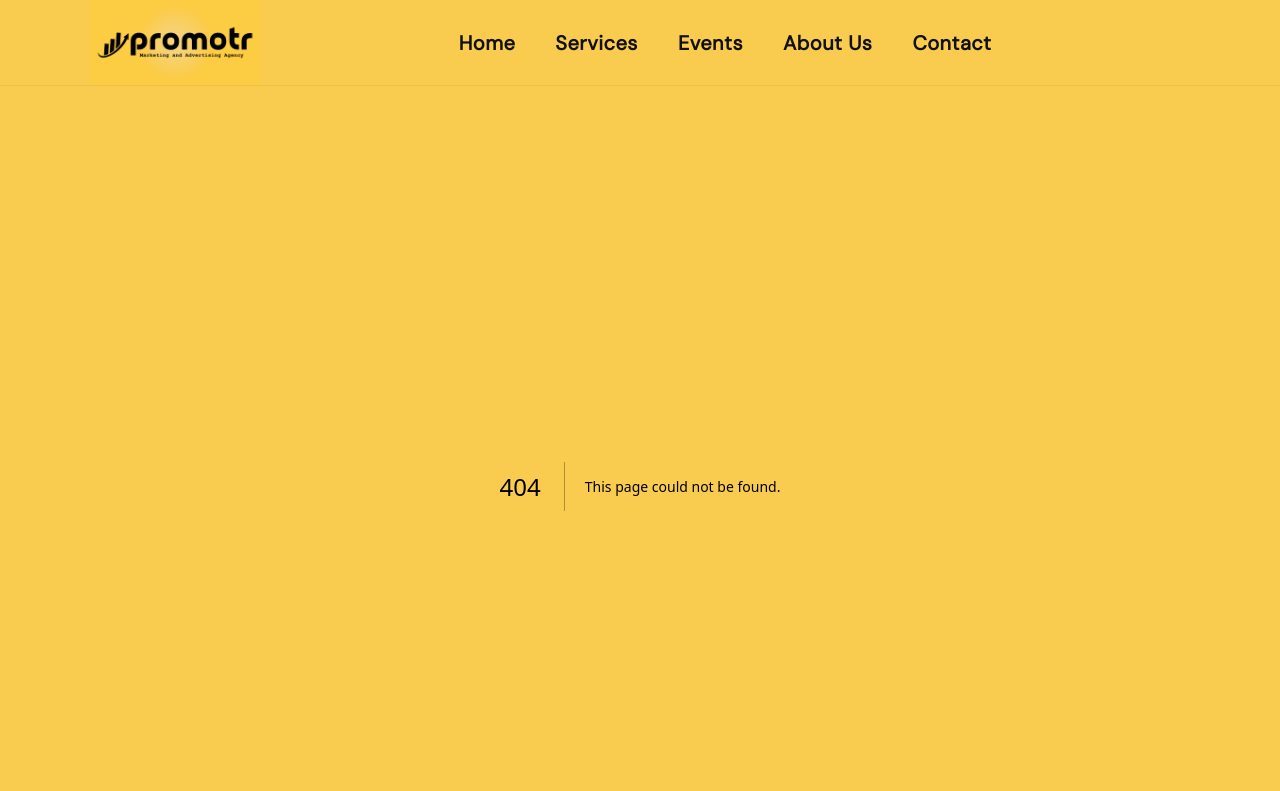
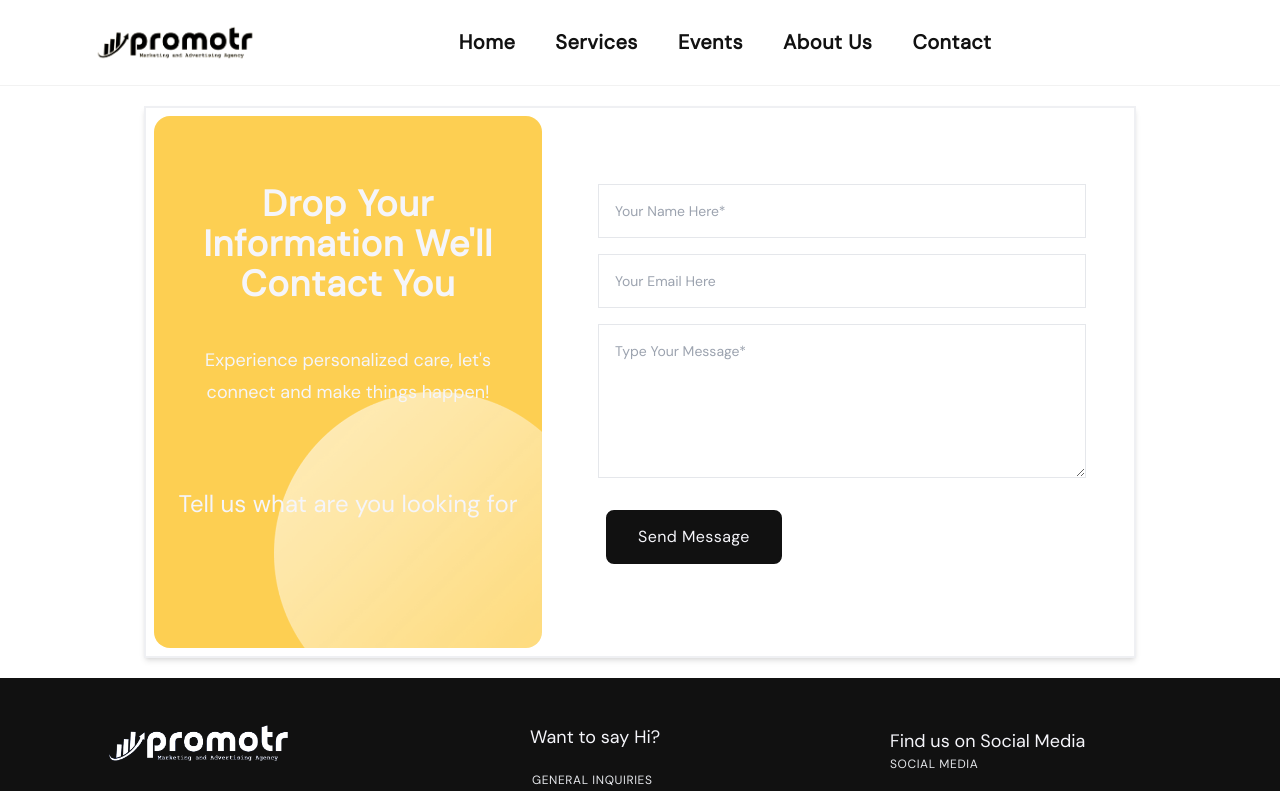
Before and after one commit to vanshugalhotra/promotr, a Next.js app: page /contact in a window 1280 px wide. Before the commit this address had no page. Shown: the top 791 px of the page. Built offline with nearby package versions, Linux system fonts and the light colour scheme.

Commit message:
style (contact) - added contact page

```diff
--- a/components/LandingPage.js
+++ b/components/LandingPage.js
@@ -4,6 +4,7 @@ import Link from "next/link";
 
 // Redux
 import { useSelector } from "react-redux";
+import Navbar from "./Navbar/Navbar";
 
 const LandingPage = () => {
   const windowWidth = useSelector((state) => state.global.windowWidth);
@@ -15,7 +16,9 @@ const LandingPage = () => {
     linesDim = 30;
   }
   return (
-    <div className="content relative h-[80vh] flex items-center justify-center ">
+    <div className=" bg-[var(--main-yellow)] ">
+      <Navbar />
+      <div className="content relative h-[80vh] flex items-center justify-center">
         <div className="content-text-button relative p-2 md:px-8  md:max-w-[1238px] z-10 inline-flex flex-col items-center justify-center">
           <div className="content-text">
             <div className="lines lg:inline-block absolute -top-4 left-16 hidden">
@@ -52,9 +55,10 @@ const LandingPage = () => {
             </div>
           </div>
           <div className="button-div my-12 md:mx-2">
-          <Link className="btn-primary" href={"/"}>
+            <Link className="btn-primary" href={"/contact"}>
               Get Started
             </Link>
+          </div>
         </div>
       </div>
     </div>
--- a/components/Navbar/Navbar.js
+++ b/components/Navbar/Navbar.js
@@ -15,7 +15,7 @@ const Navbar = () => {
   return (
     <nav
       id="navbar"
-      className="flex items-center justify-around border-b border-b-[var(--color-grey-1)] bg-[var(--main-yellow)]"
+      className="flex items-center justify-around border-b border-b-[var(--color-grey-1)]"
     >
       <div className="menu-bar md:hidden text-2xl mx-6">
         <FontAwesomeIcon icon={faBars} />
@@ -23,7 +23,7 @@ const Navbar = () => {
       <Link className="nav-logo" href={"/"}>
         <Image
           alt="Promotr"
-          src={"/Assets/logo/logo.png"}
+          src={"/Assets/logo/logo_white.png"}
           width={windowWidth > 768 ? 170 : 220}
           height={windowWidth > 768 ? 170 : 220}
         />
@@ -51,7 +51,7 @@ const Navbar = () => {
             </Link>
           </li>
           <li className="nav-item">
-            <Link href={"/"} className="bottom-line">
+            <Link href={"/contact"} className="bottom-line">
               Contact
             </Link>
           </li>
--- a/pages/_app.js
+++ b/pages/_app.js
@@ -45,10 +45,13 @@ function MyApp({ Component, pageProps }) {
     };
   }, [router]);
 
+  // Check if the current route is the home page ("/")
+  const isHomePage = router.pathname === "/";
+
   return (
     <>
       <Provider store={store}>
-        <Navbar />
+        {!isHomePage && <Navbar />}
         <Component {...pageProps} />
         <Footer />
       </Provider>
--- a/pages/_document.js
+++ b/pages/_document.js
@@ -12,7 +12,7 @@ export default function Document() {
         />
       </Head>
 
-      <body className="bg-[var(--main-yellow)]">
+      <body className="">
         <Main />
         <NextScript />
       </body>
--- /dev/null
+++ b/pages/contact.js
@@ -0,0 +1,63 @@
+import React from "react";
+
+const Contact = () => {
+  return (
+    <div
+      className="contact-info m-0 mt-5 flex-col lg:flex-row lg:my-5 lg:mx-36 border-2 border-gray-200 border-opacity-60 shadow-md flex items-center justify-center"
+      id="getstarted"
+    >
+      <div className="contact-left">
+        <div className="contact-details pt-7 pb-10">
+          <div className="contact-title text-4xl text-[var(--main-white)] capitalize tracking-wide text-center font-semibold px-4">
+            Drop Your Information We&apos;ll Contact You
+          </div>
+          <div className="contact-desc text-lg py-10 px-7 lg:px-12 text-[var(--main-white)] font-medium leading-8 text-center !max-w-full">
+            Experience personalized care, let&apos;s connect and make things
+            happen!
+          </div>
+        </div>
+        <h2 className="contact-form-title lg:text-2xl text-[var(--main-white)] text-center px-7 lg:p-0 text-xl">
+          Tell us what are you looking for
+        </h2>
+      </div>
+      <div className="contact-inputs w-[90%] lg:w-3/5 px-5 mt-10 lg:m-0 lg:px-12">
+        <div className="right-contact-form">
+          <div className="contact-form">
+            <form action="https://fabform.io/f/kMrrySN" method="post">
+              <input
+                type="text"
+                className="form-control"
+                placeholder="Your Name Here*"
+                id="contact-name"
+                name="Name"
+              />
+              <input
+                type="text"
+                className="form-control"
+                placeholder="Your Email Here"
+                id="contact-email"
+                name="Email"
+              />
+              <textarea
+                name="Message"
+                id="contact-desc"
+                rows="6"
+                cols="40"
+                className="form-control"
+                placeholder="Type Your Message*"
+                area-invalid="false"
+              ></textarea>
+              <input
+                type="submit"
+                value="Send Message"
+                className="btn-primary send-btn my-8 mx-2"
+              />
+            </form>
+          </div>
+        </div>
+      </div>
+    </div>
+  );
+};
+
+export default Contact;
--- a/styles/globals.css
+++ b/styles/globals.css
@@ -17,6 +17,7 @@
   --main-grey: #2f2f2f;
   --main-white: #f5f5fa;
   --main-yellow: #f9cc4f;
+  --secondary-yellow: #fdcb43ea;
   --main-orange: #f05024;
 
   --color-grey-1: #0000000d;
@@ -35,6 +36,11 @@
 
 .bottom-line:hover::after {
   width: 100%;
+}
+
+.contact-left {
+  background-size: 70% auto;
+  height: calc(100% - 20px);
 }
 
 @keyframes rotateStar {
@@ -99,4 +105,13 @@
   .footer-link svg {
     @apply w-[18px] h-[18px] invert;
   }
+
+  /* contact */
+  .contact-left {
+    @apply w-[90%] lg:w-2/5 bg-[var(--secondary-yellow)] bg-[url('/Assets/others/circle.webp')]  bg-no-repeat bg-auto bg-right-bottom m-2 rounded-2xl flex items-center flex-col justify-between pb-32 pt-10;
+  }
+
+  .form-control {
+    @apply relative block text-sm font-medium leading-5 text-gray-700 bg-transparent border border-gray-200 p-4 w-full mt-4 outline-none transition-all duration-300 hover:border-gray-700 hover:-translate-y-1;
+  }
 }
```
Also changed, not shown: public/Assets/others/shape.png (added). Lines whose indentation alone changed are shown as unchanged.
